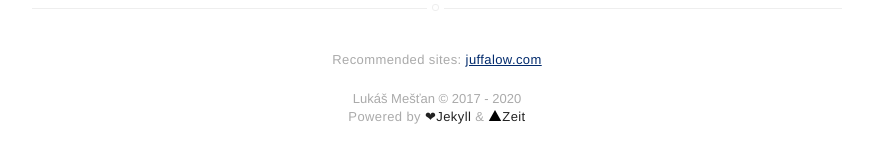
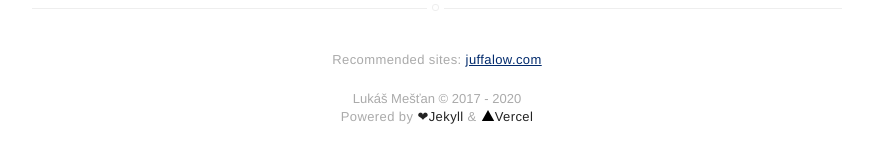
Before and after one commit to arzzen/lukasmestan.com, a Jekyll site: the page built from index.html, in a window 1280 px wide and 900 px high, scrolled down 1657 px. Shown: the part 712-875 px from the top of the window, without its empty margins (203-1076 px from the left). Built offline with Jekyll 4.4.1, drawn with Linux system fonts in a browser that asks for light colours; nearby versions of some CDN libraries; comment, search, counter and statistics services are not loaded.

Commit message:
Update footer.html

```diff
--- a/_includes/footer.html
+++ b/_includes/footer.html
@@ -11,7 +11,7 @@
         Powered by
         <a class="link" href="https://jekyllrb.com/" target="_blank">❤Jekyll</a>
         &
-        <a class="link" href="https://zeit.co/" target="_blank"><svg viewBox="0 0 226 200" version="1.1" xmlns="http://www.w3.org/2000/svg" class="jsx-1218601006 " width="14px" height="11px"><defs class="jsx-1218601006"><linearGradient x1="196.572434%" y1="228.815483%" x2="50%" y2="50%" id="l1" class="jsx-1218601006"><stop offset="0%" class="jsx-1218601006"></stop><stop offset="100%" class="jsx-1218601006"></stop></linearGradient></defs><g stroke="none" stroke-width="1" fill="none" fill-rule="evenodd" class="jsx-1218601006"><g transform="translate(-141.000000, -156.000000)" fill="url(#l1)" class="jsx-1218601006"><polygon points="254 156.459299 367 356 141 356 " class="jsx-1218601006"></polygon></g></g></svg>Zeit</a>
+        <a class="link" href="https://vercel.com/" target="_blank"><svg viewBox="0 0 226 200" version="1.1" xmlns="http://www.w3.org/2000/svg" class="jsx-1218601006 " width="14px" height="11px"><defs class="jsx-1218601006"><linearGradient x1="196.572434%" y1="228.815483%" x2="50%" y2="50%" id="l1" class="jsx-1218601006"><stop offset="0%" class="jsx-1218601006"></stop><stop offset="100%" class="jsx-1218601006"></stop></linearGradient></defs><g stroke="none" stroke-width="1" fill="none" fill-rule="evenodd" class="jsx-1218601006"><g transform="translate(-141.000000, -156.000000)" fill="url(#l1)" class="jsx-1218601006"><polygon points="254 156.459299 367 356 141 356 " class="jsx-1218601006"></polygon></g></g></svg>Vercel</a>
     </p>
 
 </footer>
```
